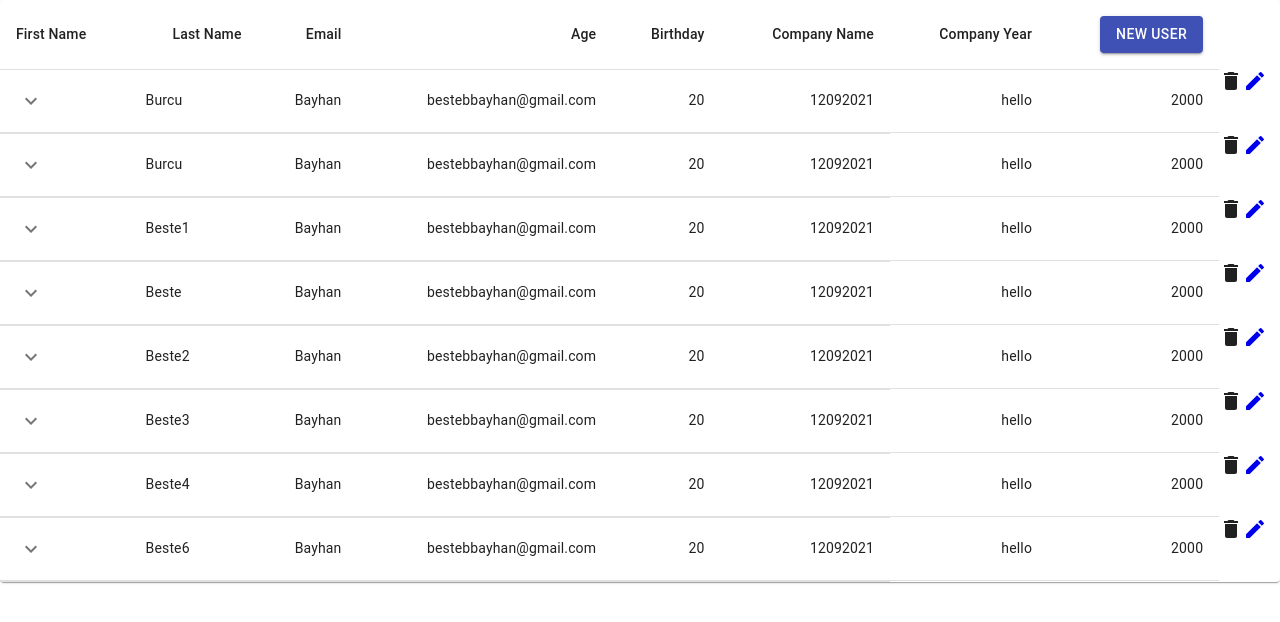
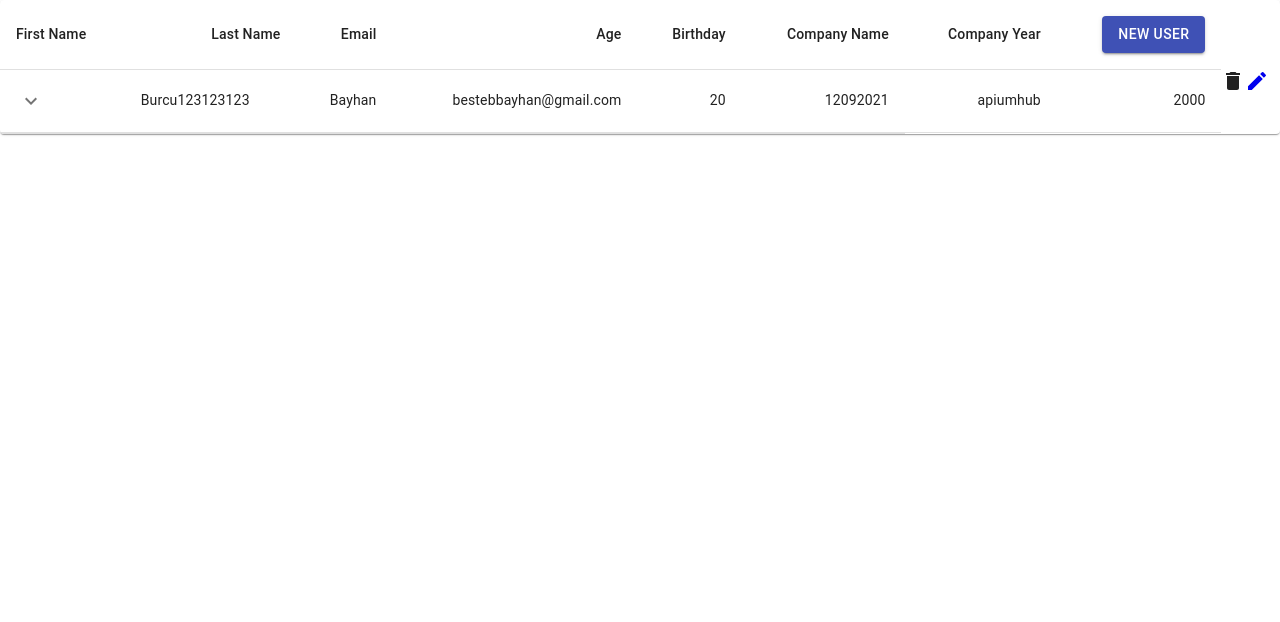
Before and after one commit to bbbayhan/formik-ts-app, a React (Create React App) app: page / in a window 1280 px wide. Shown: the top 622 px of the page. Built offline with nearby package versions, Linux system fonts and the light colour scheme; data requests are answered from the project's data file.

Commit message:
Update data with one submit

```diff
--- a/db.json
+++ b/db.json
@@ -1,84 +1,14 @@
 {
   "users": [
     {
-      "firstName": "Burcu",
+      "firstName": "Burcu123123123",
       "lastName": "Bayhan",
       "email": "bestebbayhan@gmail.com",
       "age": "20",
       "birthday": "12092021",
-      "companyName": "hello",
+      "companyName": "apiumhub",
       "companyYear": "2000",
       "id": 1
-    },
-    {
-      "firstName": "Burcu",
-      "lastName": "Bayhan",
-      "email": "bestebbayhan@gmail.com",
-      "age": "20",
-      "birthday": "12092021",
-      "companyName": "hello",
-      "companyYear": "2000",
-      "id": 2
-    },
-    {
-      "firstName": "Beste1",
-      "lastName": "Bayhan",
-      "email": "bestebbayhan@gmail.com",
-      "age": "20",
-      "birthday": "12092021",
-      "companyName": "hello",
-      "companyYear": "2000",
-      "id": 3
-    },
-    {
-      "firstName": "Beste",
-      "lastName": "Bayhan",
-      "email": "bestebbayhan@gmail.com",
-      "age": "20",
-      "birthday": "12092021",
-      "companyName": "hello",
-      "companyYear": "2000",
-      "id": 4
-    },
-    {
-      "firstName": "Beste2",
-      "lastName": "Bayhan",
-      "email": "bestebbayhan@gmail.com",
-      "age": "20",
-      "birthday": "12092021",
-      "companyName": "hello",
-      "companyYear": "2000",
-      "id": 5
-    },
-    {
-      "firstName": "Beste3",
-      "lastName": "Bayhan",
-      "email": "bestebbayhan@gmail.com",
-      "age": "20",
-      "birthday": "12092021",
-      "companyName": "hello",
-      "companyYear": "2000",
-      "id": 6
-    },
-    {
-      "firstName": "Beste4",
-      "lastName": "Bayhan",
-      "email": "bestebbayhan@gmail.com",
-      "age": "20",
-      "birthday": "12092021",
-      "companyName": "hello",
-      "companyYear": "2000",
-      "id": 9
-    },
-    {
-      "firstName": "Beste6",
-      "lastName": "Bayhan",
-      "email": "bestebbayhan@gmail.com",
-      "age": "20",
-      "birthday": "12092021",
-      "companyName": "hello",
-      "companyYear": "2000",
-      "id": 11
     }
   ],
   "categories": [
--- a/src/App.tsx
+++ b/src/App.tsx
@@ -3,9 +3,9 @@ import { QueryClient, QueryClientProvider} from "react-query";
 import { BrowserRouter, Switch, Route } from "react-router-dom";
 import { ReactQueryDevtools,  } from 'react-query-devtools'
 import './App.css';
-import User from "./User";
-import UserList from './UserList';
-import UserForm from './UserForm';
+import User from "./components/User";
+import UserTable from './components/UserTable';
+import UserForm from './forms/UserForm';
 
 
 const queryClient = new QueryClient();
@@ -23,7 +23,7 @@ function App() {
     <QueryClientProvider client={queryClient}>
       <BrowserRouter>
         <Switch>
-            <Route exact path="/" render={()=> (<UserList onClickHandler={openUser}/>)}/>
+            <Route exact path="/" render={()=> (<UserTable onClickHandler={openUser}/>)}/>
             <Route path={"/user-profile/:id"} render={() => (<User selectedUser={selectedUser} selectedUserID={selectedUserID} />)}/>
             <Route path="/user-form" component={UserForm}/>
           </Switch>
--- a/src/User.tsx
+++ /dev/null
@@ -1,66 +0,0 @@
-import React, {useState} from 'react';
-import { Input, Grid, InputLabel, InputAdornment,Button } from '@material-ui/core';
-import {Link} from "react-router-dom";
-import axios from 'axios';
-import DoneIcon from '@material-ui/icons/Done';
-
-import './App.css';
-
-
-function User(props:any) {
-
-  const [id, setId] = useState(0);
-  const [value, setValue] = useState("");
-
-  const handleChange = (e: any) => {
-    setId(e.target.id);
-    setValue(e.target.value);
-  }
-
-  const handleSubmit = async(e: any) => {
-    await axios.patch("http://localhost:5000/users/" + id,
-        {[e]: value}, {
-          headers: {
-            "Test-Header": "test"
-          }
-        }
-    );
-  }
-
-
-  return(
-  <div className="App">
-  <Grid container spacing={3} justify="center">
-    {Object.entries(props.selectedUser).map((element: any)=>{
-    return(
-      <>
-        <Grid item xs={8}>
-        <InputLabel shrink>{element[0]}</InputLabel>
-          <Input
-            id={props.selectedUserID}
-            defaultValue={element[1]}
-            name={element[0]}
-            type="text"
-            fullWidth
-            onChange={handleChange}
-            endAdornment={
-              <InputAdornment position="start">
-                <DoneIcon onClick={()=>handleSubmit(element[0])}/>
-              </InputAdornment>
-            }
-          />
-          </Grid>
-      </>)}
-      )}
-      <Grid item xs={8}>
-        <Link to='/'>
-          <Button variant="contained" color="primary">
-            Back
-          </Button>
-        </Link>
-      </Grid>
-    </Grid>
-  </div>);
-}
-
-export default User;
--- a/src/api.ts
+++ b/src/api.ts
@@ -1,4 +1,5 @@
 
+import { TapAndPlay } from '@material-ui/icons';
 import axios from 'axios';
 const accessToken = "access-token";
 
@@ -9,6 +10,15 @@ export const fetchUsers = async () => {
       }
     })
     return data;
+}
+
+export const fetchUsersById = async (id: any) => {
+  const { data } =  await axios.get("http://localhost:5000/users/" + id, {
+    headers: {
+      "Authorization": `${accessToken}`
+    }
+  })
+  return data;
 }
 
 export const deleteUser = async (id: any) =>{
--- /dev/null
+++ b/src/components/User.tsx
@@ -0,0 +1,66 @@
+import React, {useState} from 'react';
+import {useQuery } from 'react-query';
+import { Input, Grid, InputLabel,Button } from '@material-ui/core';
+import {Link} from "react-router-dom";
+import {fetchUsersById} from "../api";
+import axios from 'axios';
+
+import '../App.css';
+
+
+function User(props:any) {
+
+  const { data=[] } = useQuery("fetchUsers", ()=>fetchUsersById(props.selectedUserID), { cacheTime: Infinity });
+  const [newArray, setNewArray]= useState(data);
+
+  const handleChange = (e: any) => {
+    const key = e.target.id;
+    setNewArray({...data, [key]: e.target.value});
+    console.log("new",newArray);
+  }
+
+  const handleSubmit = async() => {
+    await axios.put("http://localhost:5000/users/" + props.selectedUserID,
+        newArray, {
+          headers: {
+            "Test-Header": "test"
+          }
+        }
+    );
+  }
+
+
+  return(
+  <div className="App">
+  <Grid container spacing={3} justify="center">
+    {Object.entries(props.selectedUser).map((element: any)=>{
+    return(
+      <>
+        <Grid item xs={8}>
+        <InputLabel shrink>{element[0]}</InputLabel>
+          <Input
+            id={element[0]}
+            defaultValue={element[1]}
+            name={element[0]}
+            type="text"
+            fullWidth
+            onChange={handleChange}
+          />
+          </Grid>
+      </>)}
+      )}
+      <Grid item xs={8}>
+          <Link to='/'>
+            <Button variant="contained" color="primary">
+              Back
+            </Button>
+          </Link>
+      </Grid>
+      <Button variant="contained" color="primary" onClick={handleSubmit}>
+        Submit
+      </Button>
+    </Grid>
+  </div>);
+}
+
+export default User;
--- a/src/UserCategories.tsx
+++ b/src/components/UserCategories.tsx
@@ -2,8 +2,8 @@ import React from 'react';
 import {useQuery } from 'react-query';
 import { TableBody, TableCell, TableRow, TableHead, Table} from '@material-ui/core';
 
-import './App.css';
-import {fetchCategories} from "./api";
+import '../App.css';
+import {fetchCategories} from "../api";
 
 function UserCategories(props: {id: any}) {
 
--- a/src/UserRow.tsx
+++ b/src/components/UserRow.tsx
@@ -9,7 +9,7 @@ import {useQueryClient} from 'react-query';
 import {TableCell, TableRow, IconButton,  Collapse, Box  } from '@material-ui/core';
 import { useMutation} from 'react-query';
 
-import { deleteUser } from "./api";
+import { deleteUser } from "../api";
 
 function UserRow (props: any){
     const [open, setOpen] =useState(false);
--- a/src/UserList.tsx
+++ b/src/components/UserTable.tsx
@@ -5,13 +5,12 @@ import { TableHead, TableCell, TableRow, Paper, TableBody, TableContainer, Butto
 
 import UserRow from "./UserRow";
 
-import './App.css';
-import { fetchUsers } from "./api";
+import '../App.css';
+import { fetchUsers } from "../api";
 
-function UserList(props: any) {
+function UserTable(props: any) {
 
   const { data=[] } = useQuery("fetchUsers", fetchUsers, { cacheTime: Infinity });
-
 
   return (
     <div>
@@ -37,7 +36,7 @@ function UserList(props: any) {
       </TableHead>
       <TableBody>
       {data.map((user: any) =>(
-        <UserRow key={user.id} user={user}/>
+        <UserRow key={user.id} user={user} onClickHandler={props.onClickHandler}/>
       ))}
       </TableBody>
       </Table>
@@ -46,4 +45,4 @@ function UserList(props: any) {
   );
 }
 
-export default UserList;
+export default UserTable;
```
Also changed, not shown: src/forms/UserForm.tsx (renamed from src/UserForm.tsx, +5 -5 lines).
